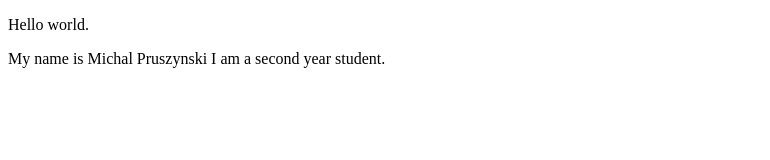
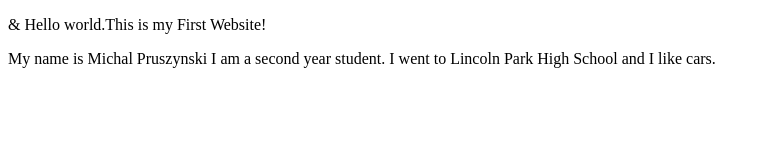
Before and after one commit to MichalPruszynski7/Website, a plain HTML site: page index.html in a window 1280 px wide. Shown: the whole page, without its empty margins (0-770 px from the left). Drawn offline with Linux system fonts and the light colour scheme.

Commit message:
Update index.html
FIxed title and followed Lab instructions

```diff
--- a/index.html
+++ b/index.html
@@ -1,11 +1,11 @@
 <!DOCTYPE html>
 <html lang="en">
 <head>
-    <title>ITMD 361 Lab 1</title>
+    <title>ITMD 361 Internet Technologies and Web Design</title>
 </head>
 <body>
-    <p> Hello world.</p>
-    <p>My name is Michal Pruszynski I am a second year student.</p>
+    <p>&amp; Hello world.This is my First Website! </p>
+    <p>My name is Michal Pruszynski I am a second year student. I went to Lincoln Park High School and I like cars.</p>
 </body>
 
 
```
